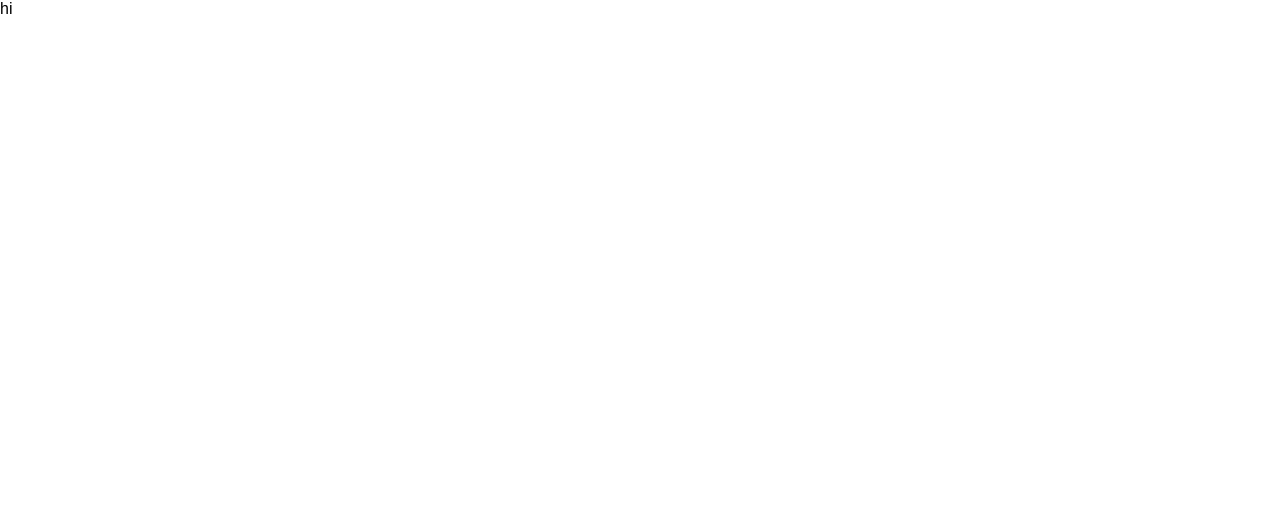
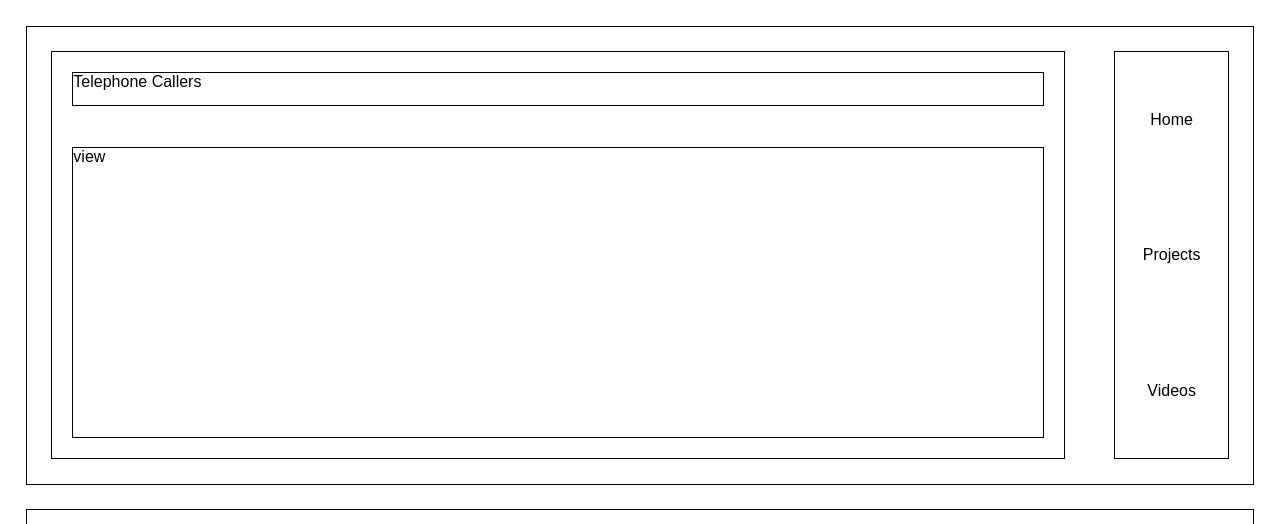
Before and after one commit to josh-klimaszewski/telephone-callers, a React (Create React App) app: page / in a window 1280 px wide. Shown: the top 524 px of the page. Built offline with nearby package versions, Linux system fonts and the light colour scheme.

Commit message:
state show toggling

```diff
--- a/src/App.css
+++ b/src/App.css
@@ -0,0 +1,50 @@
+.App {
+    display: flex;
+    flex-direction: column;
+    box-sizing: border-box;
+    margin: 2%;
+    height: 600px;
+}
+.top {
+    display: flex;
+    justify-content: space-between;
+    border: 1px solid black;
+    height: 80%;
+
+
+}
+.view {
+    border: 1px solid black;
+    display: flex;
+    flex-direction: column;
+    margin: 2%;
+    width: 90%;
+
+}
+.nav-bar {
+    display: flex;
+    flex-direction: column;
+    justify-content: space-around;
+    align-items: center;
+    border: 1px solid black;
+    width: 10%;
+    margin: 2%;
+
+}
+
+.header {
+    border: 1px solid black;
+    margin: 2%;
+    height: 10%;
+}
+.view-box {
+    border: 1px solid black;
+    margin: 2%;
+    height: 90%;
+}
+.list-box {
+    height: 20%;
+    border: 1px solid black;
+    margin-top: 2%;
+
+}
--- a/src/App.js
+++ b/src/App.js
@@ -1,15 +1,40 @@
 import React, { Component } from 'react';
-import logo from './logo.svg';
+import ViewBox from './components/view-box';
+import NavBar from './components/nav-bar';
+import ListBox from './components/list-box';
 import './App.css';
 
 class App extends Component {
+  constructor(props) {
+    super(props);
+
+    this.state = {
+      homeListShow: true,
+      projectsListShow: false,
+      videosListShow: false
+    }
+  }
   render() {
     return (
       <div className="App">
-        hi
+        <div className="top">
+          <div className="view">
+            <div className="header">Telephone Callers</div>
+            <ViewBox />
+          </div>
+          <NavBar
+            onHomeClick={() => this.setState({homeListShow: true, projectsListShow: false, videosListShow: false})}
+            onProjectsClick={() => this.setState({homeListShow: false, projectsListShow: true, videosListShow: false})}
+            onVideosClick={() => this.setState({homeListShow: false, projectsListShow: false, videosListShow: true})}
+           />
+        </div>
+        <ListBox
+
+        />
       </div>
     );
   }
+
 }
 
 export default App;
--- /dev/null
+++ b/src/components/list-box.js
@@ -0,0 +1,12 @@
+import React from 'react';
+
+const ListBox = () => {
+
+
+    return (
+        <div className="list-box">
+
+        </div>
+    );
+}
+export default ListBox;
--- /dev/null
+++ b/src/components/nav-bar.js
@@ -0,0 +1,16 @@
+import React from 'react';
+
+const NavBar = ({onHomeClick, onProjectsClick, onVideosClick}) => {
+
+    return (
+
+        <div className="nav-bar">
+            <div onClick={() => onHomeClick()}>Home</div>
+            <div onClick={() => onProjectsClick()}>Projects</div>
+            <div onClick={() => onVideosClick()}>Videos</div>
+        </div>
+    );
+
+}
+
+export default NavBar;
--- /dev/null
+++ b/src/components/view-box.js
@@ -0,0 +1,11 @@
+import React from 'react';
+
+const ViewBox = () => {
+    return (
+        <div className="view-box">
+        view
+        </div>
+    );
+}
+
+export default ViewBox;
```
Also changed, not shown: src/logo.svg (deleted).
